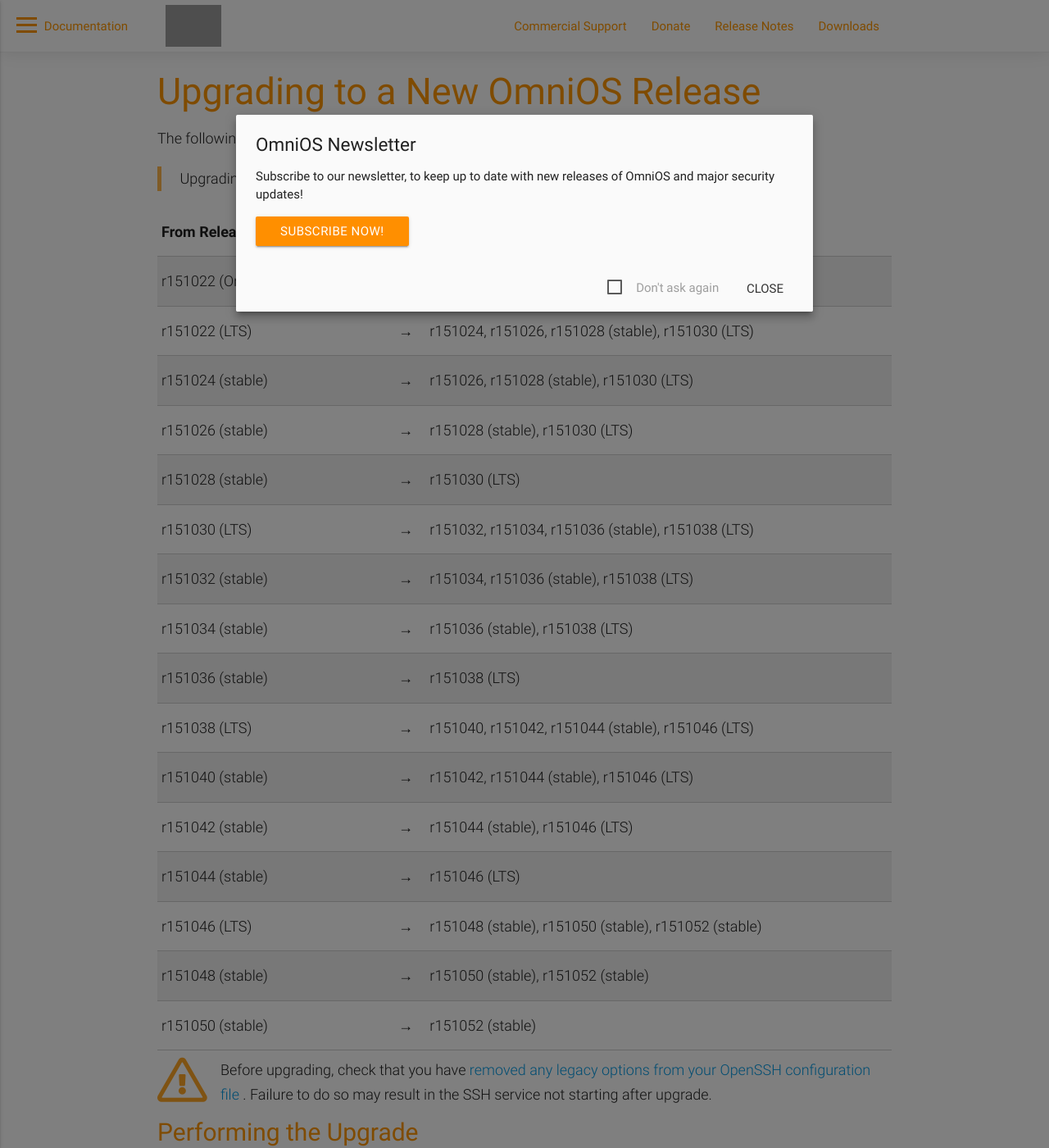
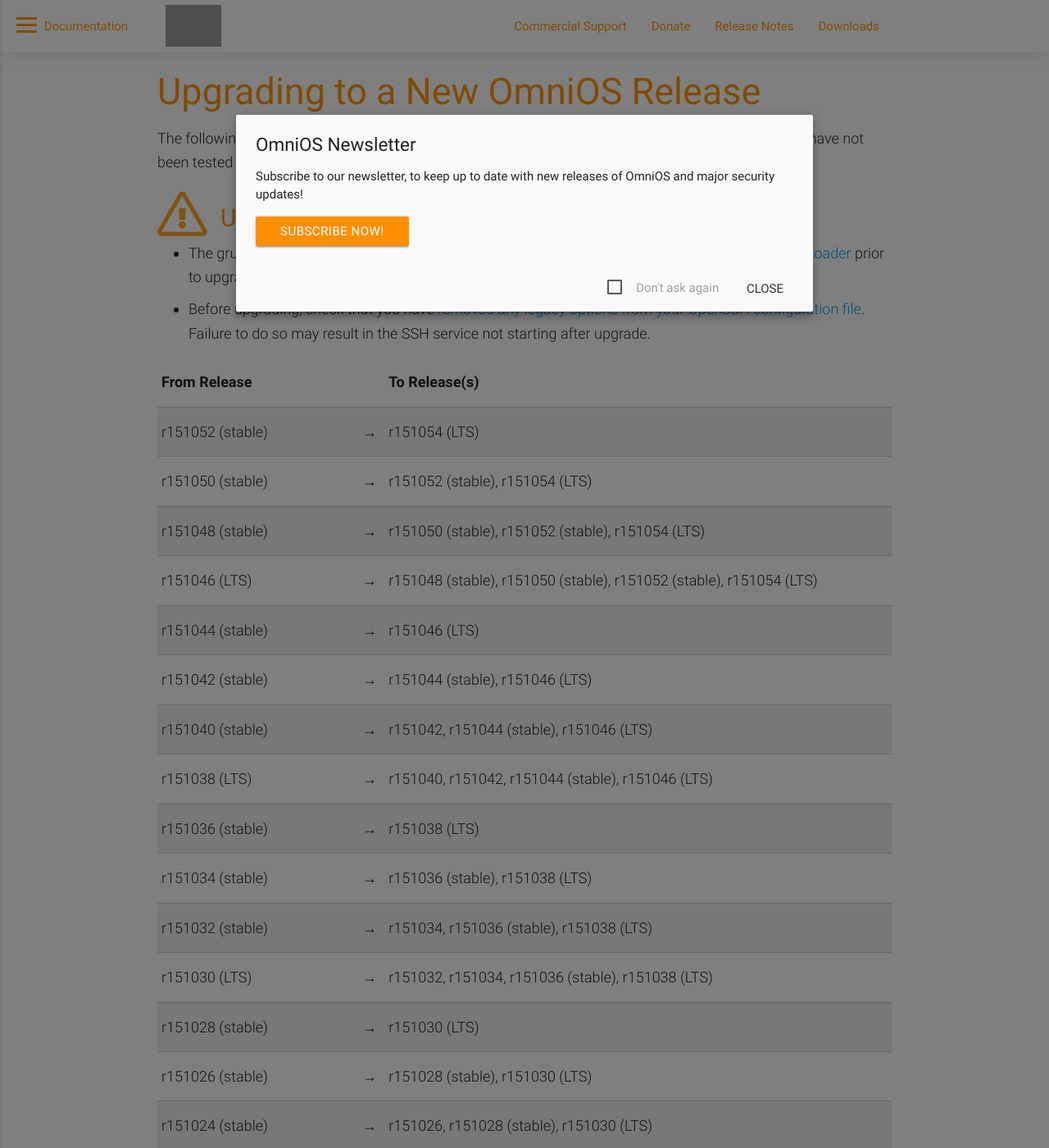
Before and after one commit to omniosorg/omniosorg.github.io, a Jekyll site: the page built from upgrade.md, in a window 1280 px wide and 1400 px high. Shown: the whole window at 82% size. Built offline with Jekyll 4.4.1, drawn with Linux system fonts in a browser that asks for light colours; some of the changed text lies outside the part shown; grey boxes are pictures that could not be loaded.

Commit message:
Restructure upgrade page, reverse sort, move warnings to top

```diff
--- a/upgrade.md
+++ b/upgrade.md
@@ -8,36 +8,38 @@
 # Upgrading to a New OmniOS Release
 
 The following table shows the supported upgrade paths between OmniOS versions.
-> Upgrading from versions not listed below has not been tested and is
-**not supported**.
+Paths not shown have not been tested and are **not supported**.
+
+<div class="fa-orange" style="padding-top: 0.1em">
+<i class="far fa-3x fa-pull-left fa-exclamation-triangle"></i>
+<h2>Upgrade notes:</h2>
+</div>
+* The grub boot loader is not supported as of the r151054 LTS release.
+  [Migrate to the replacement loader](/info/loader.html) prior to upgrading.
+* Before upgrading, check that you have
+  [removed any legacy options from your OpenSSH configuration file](/info/sunssh.html).
+  Failure to do so may result in the SSH service not starting after upgrade.
 
 {:.bordered .responsive-table}
 | From Release			| 	 	| To Release(s)
 | ------------			|		| -------------
+| r151052 (stable)		| &#8594;	| r151054 (LTS)
+| r151050 (stable)		| &#8594;	| r151052 (stable), r151054 (LTS)
+| r151048 (stable)		| &#8594;	| r151050 (stable), r151052 (stable), r151054 (LTS)
+| r151046 (LTS)			| &#8594;	| r151048 (stable), r151050 (stable), r151052 (stable), r151054 (LTS)
+| r151044 (stable)		| &#8594;	| r151046 (LTS)
+| r151042 (stable)		| &#8594;	| r151044 (stable), r151046 (LTS)
+| r151040 (stable)		| &#8594;	| r151042, r151044 (stable), r151046 (LTS)
+| r151038 (LTS)			| &#8594;	| r151040, r151042, r151044 (stable), r151046 (LTS)
+| r151036 (stable)		| &#8594;	| r151038 (LTS)
+| r151034 (stable)		| &#8594;	| r151036 (stable), r151038 (LTS)
+| r151032 (stable)		| &#8594;	| r151034, r151036 (stable), r151038 (LTS)
+| r151030 (LTS)			| &#8594;	| r151032, r151034, r151036 (stable), r151038 (LTS)
+| r151028 (stable)		| &#8594;	| r151030 (LTS)
+| r151026 (stable)		| &#8594;	| r151028 (stable), r151030 (LTS)
+| r151024 (stable)		| &#8594;	| r151026, r151028 (stable), r151030 (LTS)
+| r151022 (LTS)			| &#8594;	| r151024, r151026, r151028 (stable), r151030 (LTS)
 | r151022 (OmniTI version)	| &#8594;	| r151022 (LTS), r151024 (stable) [(See note below)](#installing-the-omnios-ca-certificate)
-| r151022 (LTS)			| &#8594;	| r151024, r151026, r151028 (stable), r151030 (LTS)
-| r151024 (stable)		| &#8594;	| r151026, r151028 (stable), r151030 (LTS)
-| r151026 (stable)		| &#8594;	| r151028 (stable), r151030 (LTS)
-| r151028 (stable)		| &#8594;	| r151030 (LTS)
-| r151030 (LTS)			| &#8594;	| r151032, r151034, r151036 (stable), r151038 (LTS)
-| r151032 (stable)		| &#8594;	| r151034, r151036 (stable), r151038 (LTS)
-| r151034 (stable)		| &#8594;	| r151036 (stable), r151038 (LTS)
-| r151036 (stable)		| &#8594;	| r151038 (LTS)
-| r151038 (LTS)			| &#8594;	| r151040, r151042, r151044 (stable), r151046 (LTS)
-| r151040 (stable)		| &#8594;	| r151042, r151044 (stable), r151046 (LTS)
-| r151042 (stable)		| &#8594;	| r151044 (stable), r151046 (LTS)
-| r151044 (stable)		| &#8594;	| r151046 (LTS)
-| r151046 (LTS)			| &#8594;	| r151048 (stable), r151050 (stable), r151052 (stable)
-| r151048 (stable)		| &#8594;	| r151050 (stable), r151052 (stable)
-| r151050 (stable)		| &#8594;	| r151052 (stable)
-
-<div class="fa-orange" style="padding-top: 0.5em">
-<i class="far fa-3x fa-pull-left fa-exclamation-triangle"></i>
-Before upgrading, check that you have <a href="/info/sunssh.html">
-removed any legacy options from your OpenSSH configuration file
-</a>.
-Failure to do so may result in the SSH service not starting after upgrade.
-</div>
 
 ## Performing the Upgrade
 
```
